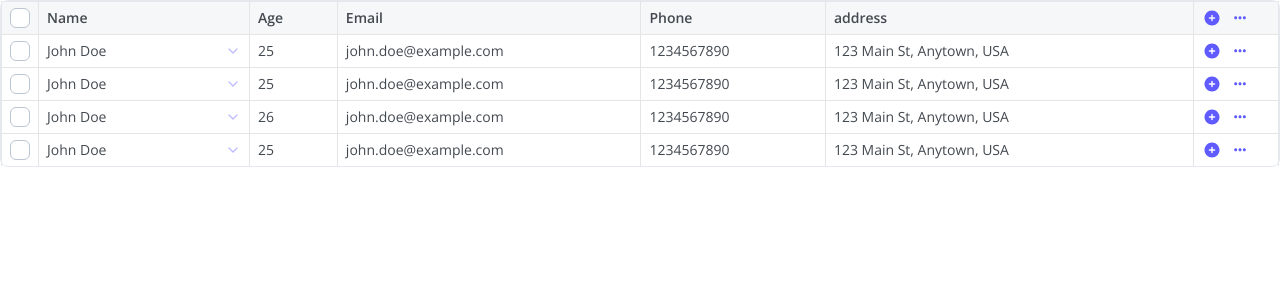
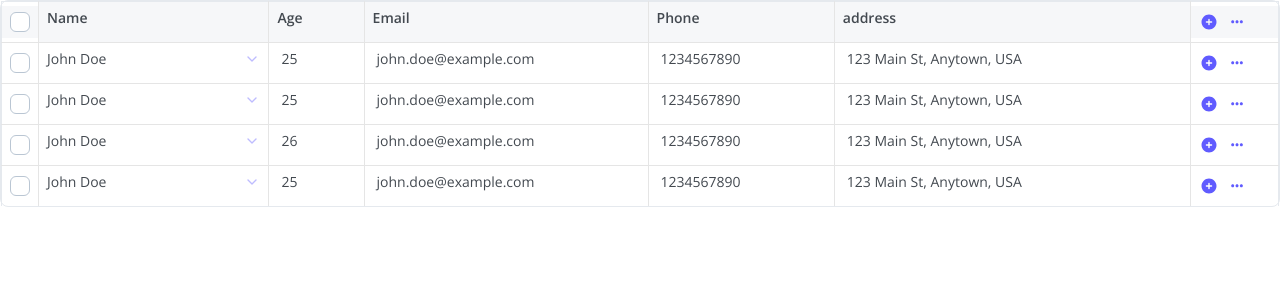
Before and after one commit to loki13-uix/avo-dash, a Next.js app: page / in a window 1280 px wide. Shown: the top 300 px of the page. Built offline with nearby package versions, Linux system fonts and the light colour scheme.

Commit message:
fixed multi line input

```diff
--- a/src/app/page.tsx
+++ b/src/app/page.tsx
@@ -113,7 +113,7 @@ export default function Home() {
         return (
           <TableCell
             defaultValue={row.original.name}
-            className='border-0 h-8'
+            className='border-0 '
             selectDropdown
             options={[
               {
@@ -150,7 +150,7 @@ export default function Home() {
         return (
           <TableCell
             defaultValue={row.original.age.toString()}
-            className='border-0 h-8'
+            className='border-0'
             isSelected={selectedRows.includes(row.original.id)}
             onChange={(newValue) => {
               const newAge = Number.parseInt(newValue)
@@ -179,7 +179,7 @@ export default function Home() {
         return (
           <TableCell
             defaultValue={row.original.email}
-            className='border-0 h-8'
+            className='border-0 '
             isSelected={selectedRows.includes(row.original.id)}
             onChange={(newValue) => {
               setData(
@@ -205,7 +205,7 @@ export default function Home() {
         return (
           <TableCell
             defaultValue={row.original.phone}
-            className='border-0 h-8'
+            className='border-0 '
             isSelected={selectedRows.includes(row.original.id)}
             onChange={(newValue) => {
               setData(
@@ -235,7 +235,7 @@ export default function Home() {
         return (
           <TableCell
             defaultValue={row.original.address}
-            className='border-0 h-8'
+            className='border-0 '
             isSelected={selectedRows.includes(row.original.id)}
             onChange={(newValue) => {
               setData(
--- a/src/shared/components/atoms/table-cell.tsx
+++ b/src/shared/components/atoms/table-cell.tsx
@@ -2,7 +2,6 @@
 import { cn } from '@/lib/utils'
 import { useEffect, useRef, useState } from 'react'
 import type React from 'react'
-import { Input } from '../ui/input'
 import { Select, SelectContent, SelectItem, SelectTrigger } from '../ui/select'
 type TableCellProps = {
   defaultValue?: string
@@ -33,7 +32,7 @@ const TableCell = ({
 }: TableCellProps) => {
   const [isEditing, setIsEditing] = useState(isEditable)
   const [inputValue, setInputValue] = useState(defaultValue || '')
-  const inputRef = useRef<HTMLInputElement>(null)
+  const inputRef = useRef<HTMLTextAreaElement>(null)
 
   useEffect(() => {
     setInputValue(defaultValue || '')
@@ -43,6 +42,9 @@ const TableCell = ({
     if (isEditing && inputRef.current) {
       inputRef.current.focus()
       inputRef.current.select()
+      const textarea = inputRef.current
+      const height = textarea.scrollHeight ?? 0
+      textarea.style.height = height > 0 ? `${height}px` : 'auto'
     }
   }, [isEditing])
 
@@ -65,6 +67,10 @@ const TableCell = ({
 
   const handleValueChange = (newValue: string) => {
     setInputValue(newValue)
+    if (inputRef.current) {
+      inputRef.current.style.height = 'auto'
+      inputRef.current.style.height = `${inputRef.current.scrollHeight}px`
+    }
     if (selectDropdown) {
       onChange?.(newValue)
     }
@@ -75,7 +81,7 @@ const TableCell = ({
     onSelect?.(e)
   }
 
-  const handleKeyDown = (e: React.KeyboardEvent<HTMLInputElement>) => {
+  const handleKeyDown = (e: React.KeyboardEvent<HTMLTextAreaElement>) => {
     if (e.key === 'Enter') {
       handleEditEnd(true)
       e.preventDefault()
@@ -86,7 +92,7 @@ const TableCell = ({
   }
 
   const baseClassName = cn(
-    'border border-grey-3 py-[6px] px-2 font-open-sans text-grey-13 text-sm h-8',
+    'border border-grey-3 py-[6px] px-2 font-open-sans text-grey-13 text-sm min-h-10',
     isSelected && 'bg-purple-1',
     isEditing && 'bg-purple-1',
     className
@@ -112,13 +118,14 @@ const TableCell = ({
       onDoubleClick={isReadOnly ? undefined : handleEditStart}
     >
       {isEditing && !selectDropdown ? (
-        <Input
+        <textarea
           ref={inputRef}
           value={inputValue}
           onChange={(e) => handleValueChange(e.target.value)}
           onBlur={() => handleEditEnd(true)}
           onKeyDown={handleKeyDown}
-          className='text-sm bg-white rounded-sm border border-[#9494F5]'
+          className='text-sm bg-white rounded-sm border border-[#9494F5] resize-none w-full break-all px-1'
+          rows={1}
         />
       ) : selectDropdown ? (
         <Select value={defaultValue} onValueChange={handleValueChange}>
@@ -134,7 +141,9 @@ const TableCell = ({
           </SelectContent>
         </Select>
       ) : (
-        <div>{selectDropdown ? selectedOption?.label : defaultValue}</div>
+        <div className='break-all px-1'>
+          {selectDropdown ? selectedOption?.label : defaultValue}
+        </div>
       )}
     </div>
   )
--- a/src/shared/components/ui/table.tsx
+++ b/src/shared/components/ui/table.tsx
@@ -83,7 +83,7 @@ function TableCell({ className, ...props }: React.ComponentProps<'td'>) {
     <td
       data-slot='table-cell'
       className={cn(
-        'p-2 align-middle whitespace-nowrap [&:has([role=checkbox])]:pr-0 [&>[role=checkbox]]:translate-y-[2px] ',
+        'p-2 align-middle [&:has([role=checkbox])]:pr-0 [&>[role=checkbox]]:translate-y-[2px] ',
         className
       )}
       {...props}
```
